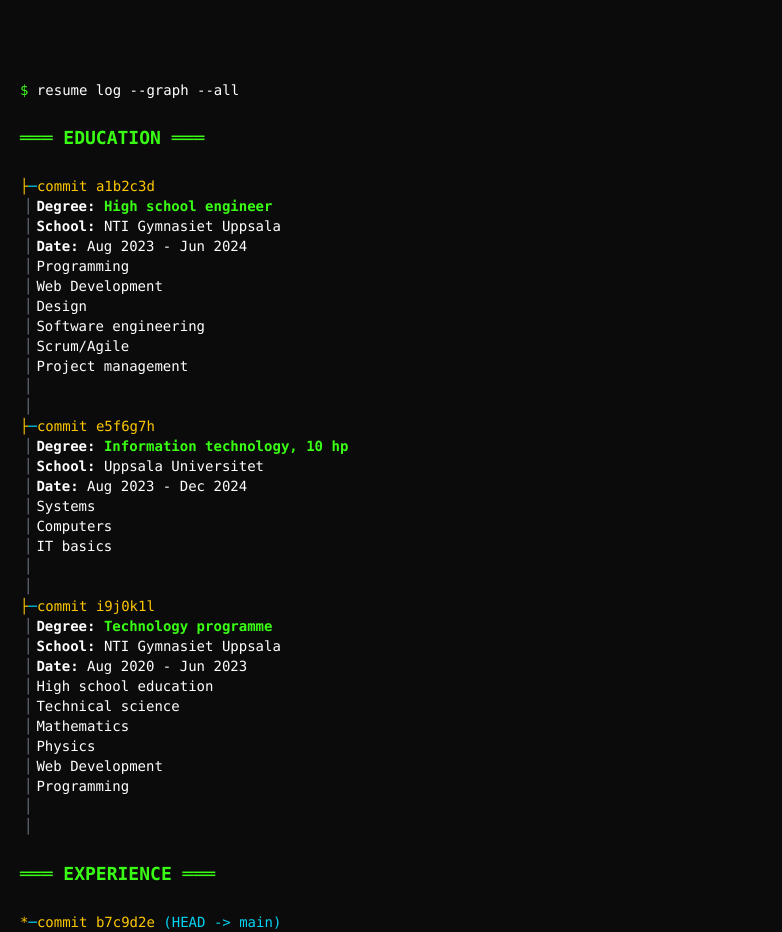
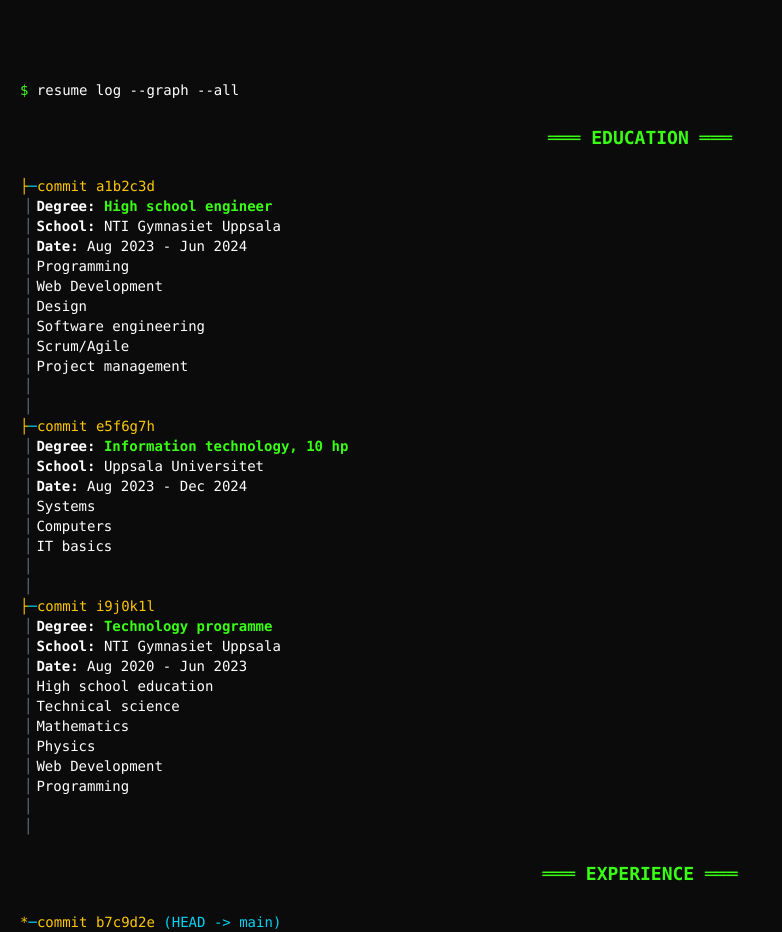
Before and after one commit to samWidlund/samwidlund.github.io, a React (Vite) app: page / in a window 1280 px wide. Shown: the part 2440-3372 px from the top of the page, without its empty margins (0-782 px from the left). Built offline with nearby package versions, Linux system fonts and the light colour scheme.

Commit message:
GitLog: center experience + education headers

```diff
--- a/src/components/GitLog.tsx
+++ b/src/components/GitLog.tsx
@@ -144,7 +144,7 @@
       <div className="mb-1">
         <span className="text-[#39FF14]">$</span> resume log --graph --all
       </div>
-      <div className="my-6 text-lg text-[#39FF14] font-bold">
+      <div className="my-6 text-lg text-[#39FF14] font-bold text-center">
         ═══ EDUCATION ═══
       </div>
       {education.map((edu, i) => (
@@ -155,7 +155,7 @@
           isOnly={education.length === 1}
         />
       ))}
-      <div className="my-6 text-lg text-[#39FF14] font-bold">
+      <div className="my-6 text-lg text-[#39FF14] font-bold text-center">
         ═══ EXPERIENCE ═══
       </div>
       {experiences.map((exp, i) => (
```
